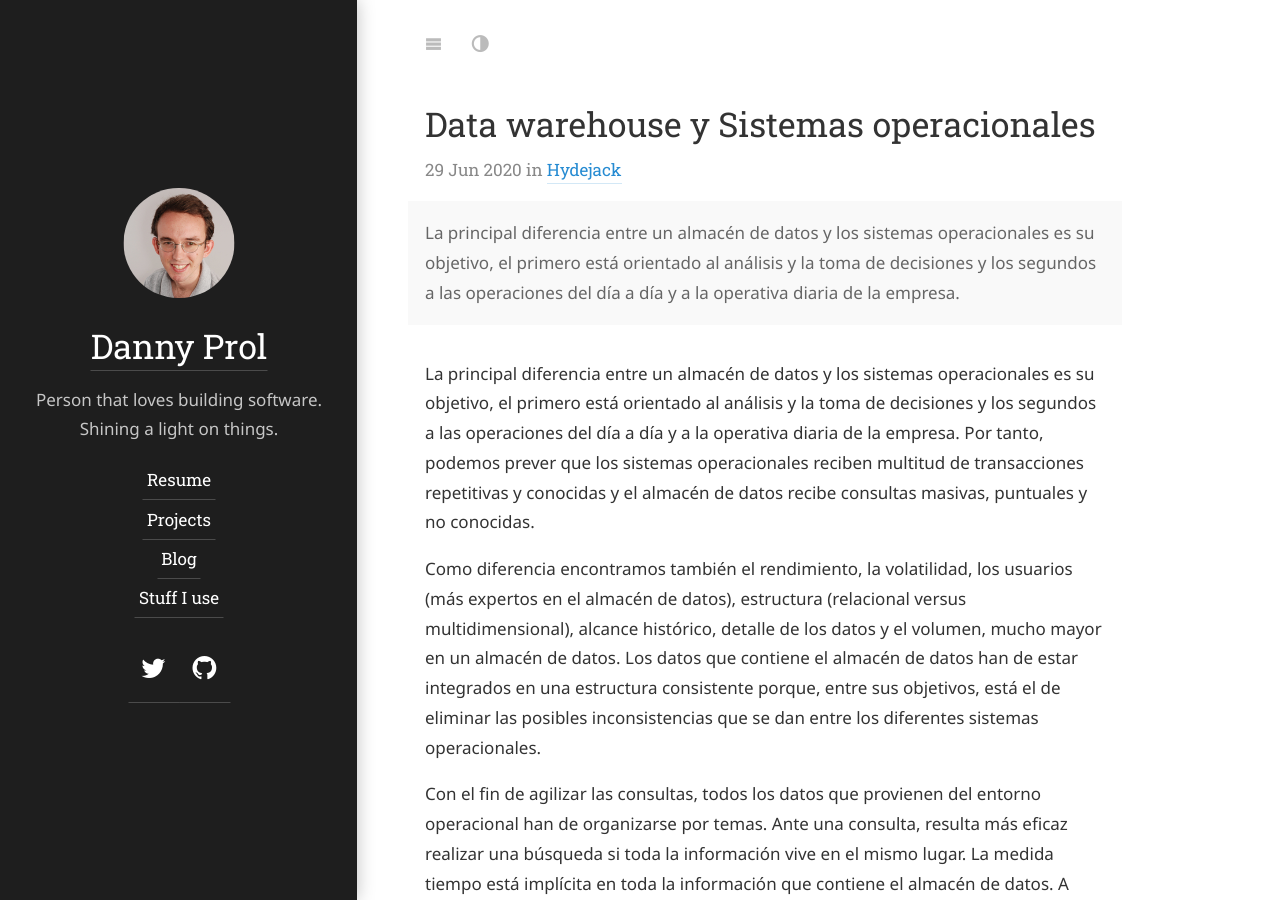
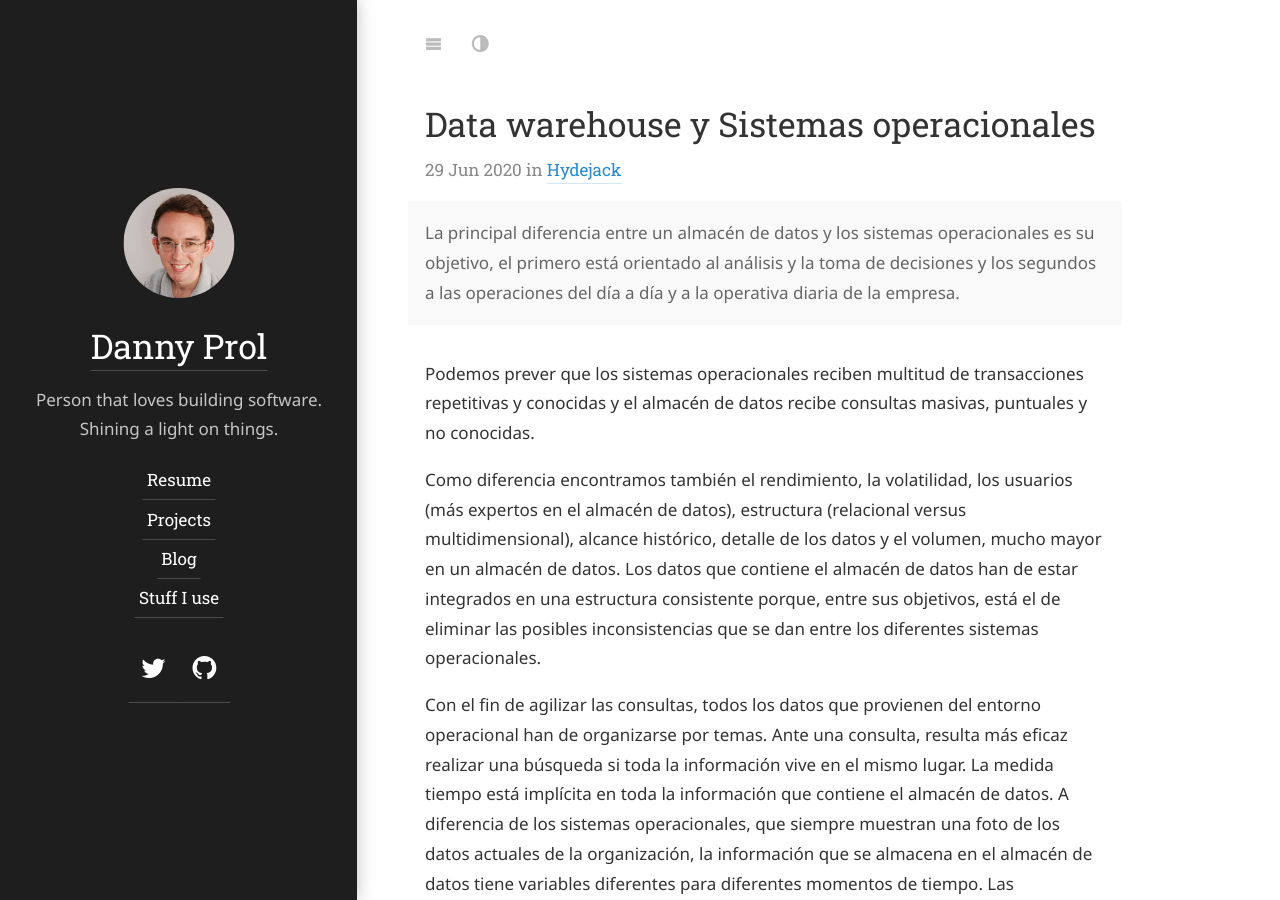
Before and after one commit to dprol/dprol.github.io, a Jekyll site: the page built from hydejack/_posts/2020-06-29-dwh.md, in a window 1280 px wide and 900 px high. Built offline with Jekyll 4.4.1, drawn with Linux system fonts in a browser that asks for light colours; some web fonts are replaced.

Commit message:
Update 2020-06-29-dwh.md

```diff
--- a/hydejack/_posts/2020-06-29-dwh.md
+++ b/hydejack/_posts/2020-06-29-dwh.md
@@ -6,7 +6,7 @@ description: >
 excerpt_separator: <!--more-->
 ---
 
-La principal diferencia entre un almacén de datos y los sistemas operacionales es su objetivo, el primero está orientado al análisis y la toma de decisiones y los segundos a las operaciones del día a día y a la operativa diaria de la empresa. Por tanto, podemos prever que los sistemas operacionales reciben multitud de transacciones repetitivas y conocidas y el almacén de datos recibe consultas masivas, puntuales y no conocidas.
+Podemos prever que los sistemas operacionales reciben multitud de transacciones repetitivas y conocidas y el almacén de datos recibe consultas masivas, puntuales y no conocidas.
 
 Como diferencia encontramos también el rendimiento, la volatilidad, los usuarios (más expertos en el almacén de datos), estructura (relacional versus multidimensional), alcance histórico, detalle de los datos y el volumen, mucho mayor en un almacén de datos. Los datos que contiene el almacén de datos han de estar integrados en una estructura consistente porque, entre sus objetivos, está el de eliminar las posibles inconsistencias que se dan entre los diferentes sistemas operacionales.
 
```
